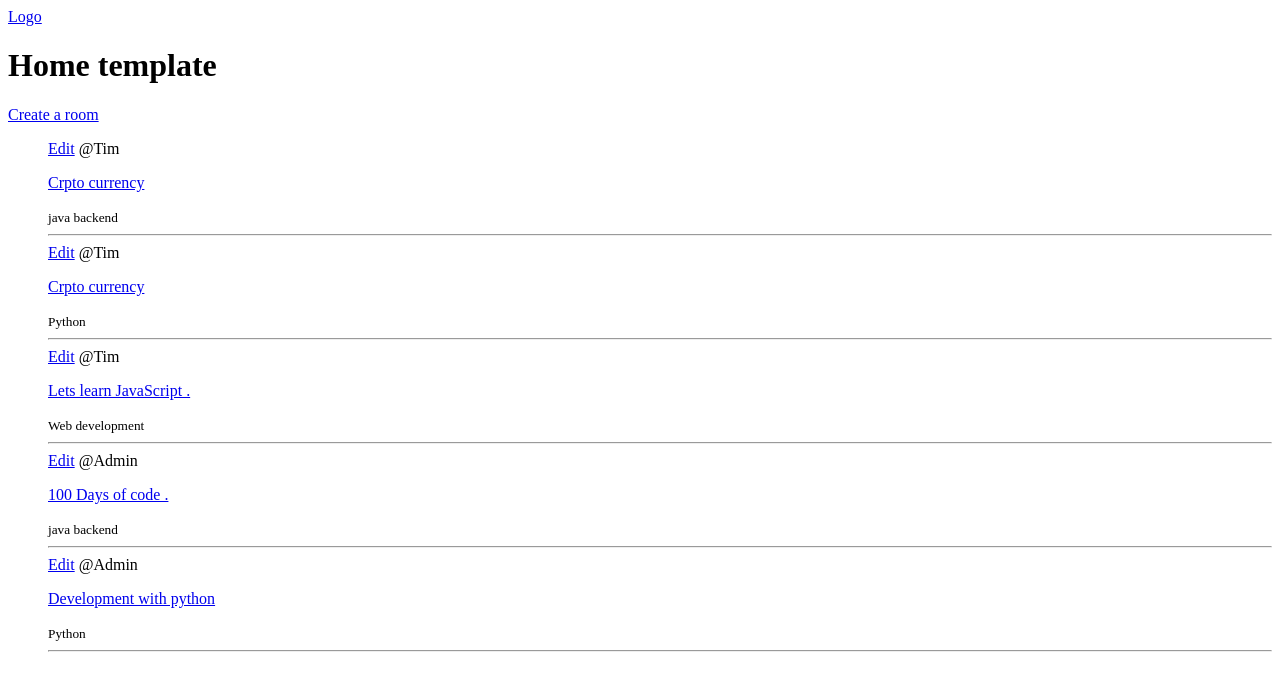
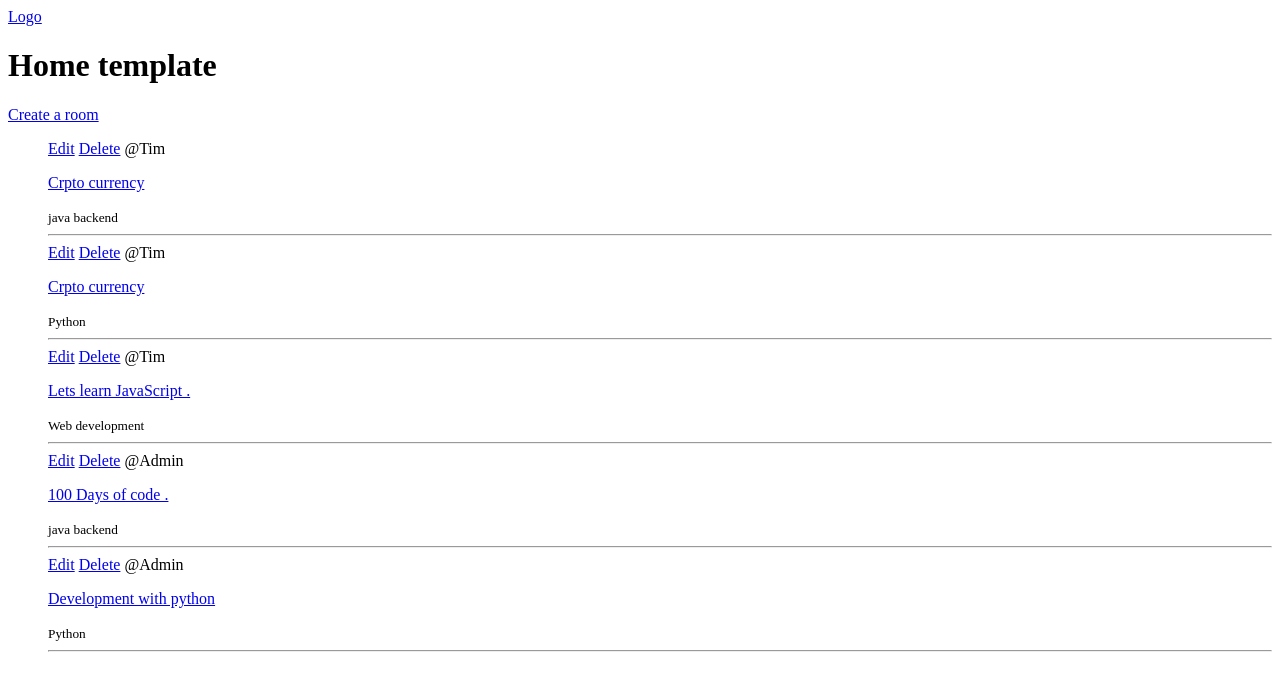
Before and after one commit to ABHISHEKGHARAMI/Discord_Study, a Django app: page /base/ in a window 1280 px wide. Shown: the top 691 px of the page. Run offline with Django 5.2, Linux system fonts and the light colour scheme; data comes from the database, SQL or seed files in the repository.

Commit message:
Added the delete button for the room .

```diff
--- a/studybud/base/templates/base/home.html
+++ b/studybud/base/templates/base/home.html
@@ -11,6 +11,7 @@
           <ul>
           {% for data in room %}
             <a href="{% url "base:update-room" data.id %}">Edit</a>
+            <a href="{% url "base:delete-room" data.id %}">Delete</a>
             <span>@{{data.host.username}}</span>
             <p><a href="{% url "base:room" data.id %}">{{data.name}}</a></p>
             <small>{{data.topic.name}}</small>
```
